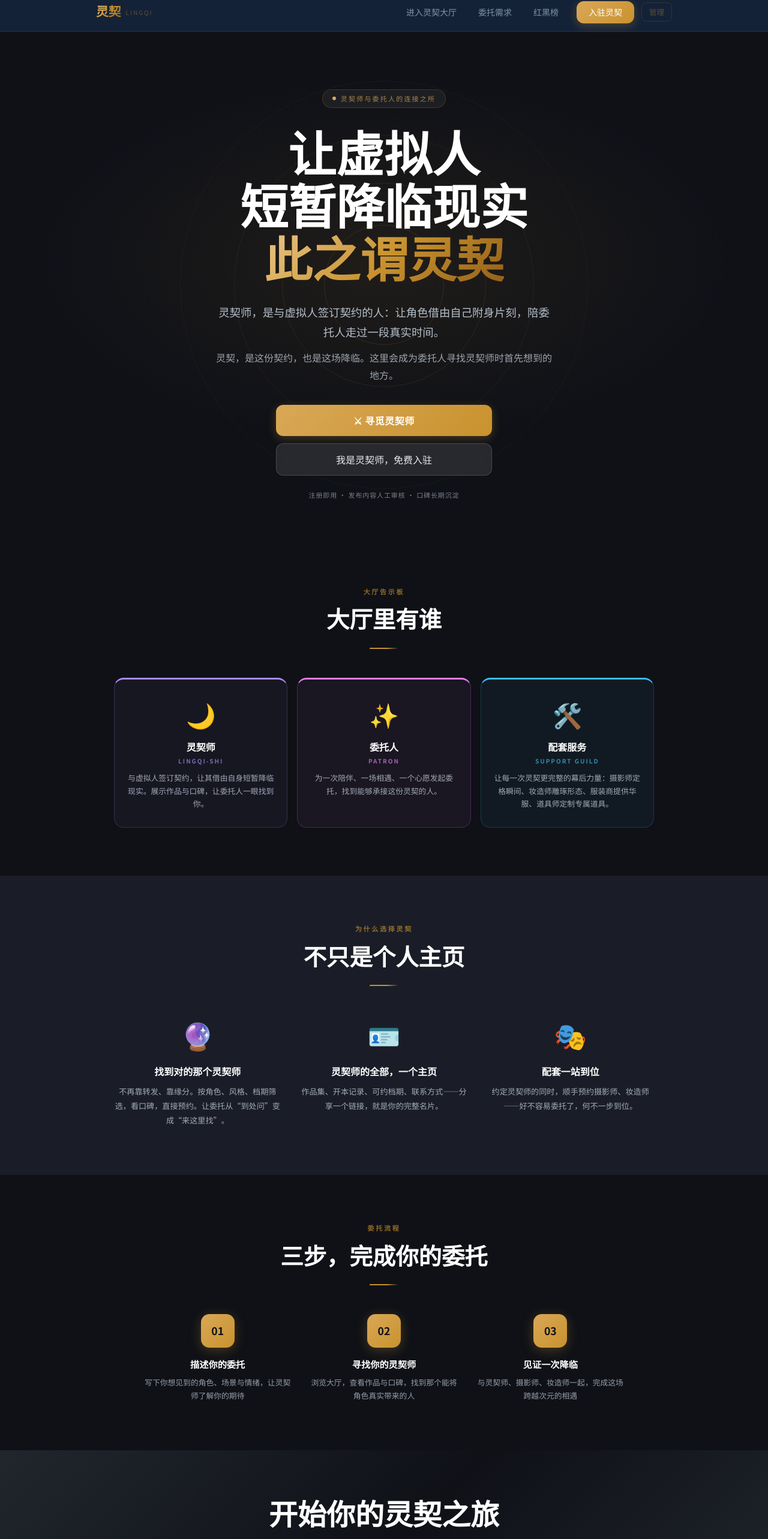
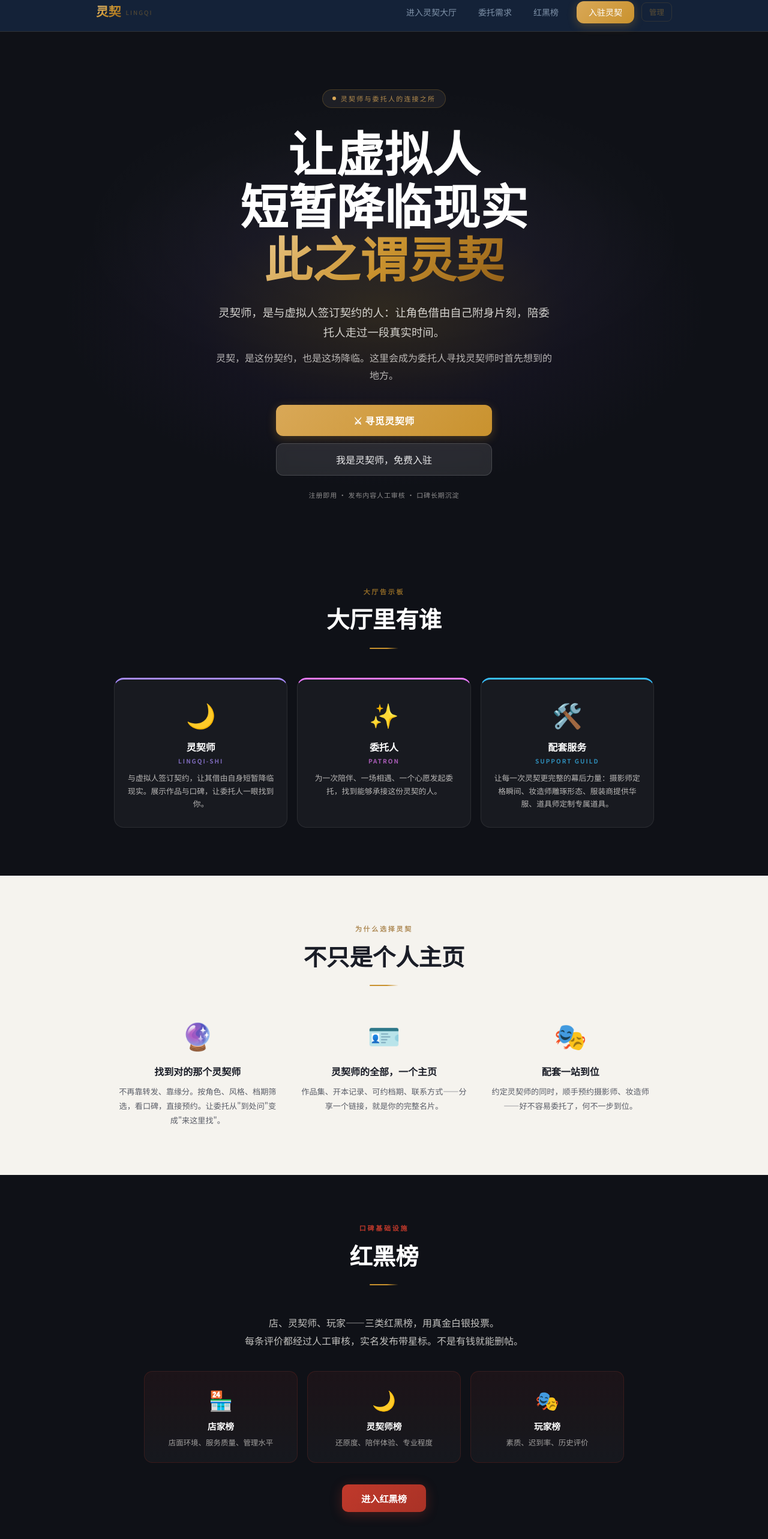
Before and after one commit to ToTheDeepSpace/LingQi, a React (Vite) app: page / in a window 1280 px wide. Shown: the part 12-2578 px from the top of the page at 60% size. Built offline with nearby package versions, Linux system fonts and the light colour scheme.

Commit message:
feat: 退出登录 + 首页红黑榜入口 + 暖色分段防邪恶

```diff
--- a/src/pages/Home.tsx
+++ b/src/pages/Home.tsx
@@ -7,7 +7,7 @@ const classes = [
 ];
 
 const features = [
-  { icon: '🔮', title: '找到对的那个灵契师',   desc: '不再靠转发、靠缘分。按角色、风格、档期筛选，看口碑，直接预约。让委托从“到处问”变成“来这里找”。' },
+  { icon: '🔮', title: '找到对的那个灵契师',   desc: '不再靠转发、靠缘分。按角色、风格、档期筛选，看口碑，直接预约。让委托从"到处问"变成"来这里找"。' },
   { icon: '🪪', title: '灵契师的全部，一个主页', desc: '作品集、开本记录、可约档期、联系方式——分享一个链接，就是你的完整名片。' },
   { icon: '🎭', title: '配套一站到位',          desc: '约定灵契师的同时，顺手预约摄影师、妆造师——好不容易委托了，何不一步到位。' },
 ];
@@ -21,6 +21,9 @@ const steps = [
 const C = '#0F1117';
 const C2 = '#1A1D27';
 const GOLD = '#d9a857';
+const WARM_BG = '#F5F3EE';
+const WARM_TEXT = '#1a1d27';
+const WARM_SUB = '#5a5d67';
 
 export default function Home() {
   return (
@@ -29,16 +32,14 @@ export default function Home() {
       {/* ───────────── HERO ───────────── */}
       <section style={{ minHeight: '100svh', backgroundColor: C, display: 'flex', flexDirection: 'column', alignItems: 'center', justifyContent: 'center', position: 'relative', overflow: 'hidden', padding: '6rem 1.25rem 4rem' }}>
 
-        <div style={{ position: 'absolute', inset: 0, background: `radial-gradient(ellipse 70% 55% at 50% 45%, rgba(201,146,46,0.09) 0%, transparent 65%)`, pointerEvents: 'none' }} />
+        <div style={{ position: 'absolute', inset: 0, background: 'radial-gradient(ellipse 60% 50% at 50% 55%, rgba(201,146,46,0.15) 0%, rgba(107,63,160,0.06) 40%, transparent 70%)', pointerEvents: 'none' }} />
 
-        {[680, 500, 340, 200].map((s, i) => (
-          <div key={s} style={{ position: 'absolute', width: s, height: s, borderRadius: '50%', border: `1px solid rgba(201,146,46,${0.06 + i * 0.03})`, pointerEvents: 'none', top: '50%', left: '50%', transform: 'translate(-50%,-50%)' }} className="hidden sm:block" />
-        ))}
+        <div style={{ position: 'absolute', inset: 0, background: 'radial-gradient(ellipse 40% 30% at 50% 40%, rgba(255,255,255,0.04) 0%, transparent 100%)', pointerEvents: 'none' }} />
 
         <div style={{ position: 'relative', zIndex: 1, textAlign: 'center', maxWidth: 700, width: '100%', display: 'flex', flexDirection: 'column', alignItems: 'center' }}>
 
-          <div style={{ display: 'inline-flex', alignItems: 'center', gap: 8, padding: '6px 16px', borderRadius: 999, background: 'rgba(255,255,255,0.05)', border: '1px solid rgba(201,146,46,0.22)', color: 'rgba(217,168,87,0.75)', fontSize: 11, letterSpacing: '0.2em', textTransform: 'uppercase', marginBottom: 36 }}>
-            <span style={{ width: 6, height: 6, borderRadius: '50%', backgroundColor: GOLD, animation: 'pulse 2s infinite' }} />
+          <div style={{ display: 'inline-flex', alignItems: 'center', gap: 8, padding: '6px 16px', borderRadius: 999, background: 'rgba(255,255,255,0.06)', border: '1px solid rgba(201,146,46,0.25)', color: 'rgba(217,168,87,0.8)', fontSize: 11, letterSpacing: '0.2em', textTransform: 'uppercase', marginBottom: 36 }}>
+            <span style={{ width: 6, height: 6, borderRadius: '50%', backgroundColor: GOLD }} />
             灵契师与委托人的连接之所
           </div>
 
@@ -48,10 +49,10 @@ export default function Home() {
             <span className="gradient-text-gold">此之谓灵契</span>
           </h1>
 
-          <p style={{ fontSize: 'clamp(0.95rem, 2.5vw, 1.15rem)', color: 'rgba(226,238,252,0.78)', lineHeight: 1.8, marginBottom: 12, textAlign: 'center', maxWidth: 560 }}>
+          <p style={{ fontSize: 'clamp(0.95rem, 2.5vw, 1.15rem)', color: 'rgba(245,243,238,0.85)', lineHeight: 1.8, marginBottom: 12, textAlign: 'center', maxWidth: 560 }}>
             灵契师，是与虚拟人签订契约的人：让角色借由自己附身片刻，陪委托人走过一段真实时间。
           </p>
-          <p style={{ fontSize: 'clamp(0.85rem, 2vw, 1rem)', color: 'rgba(226,238,252,0.66)', lineHeight: 1.8, marginBottom: 36, textAlign: 'center', maxWidth: 560 }}>
+          <p style={{ fontSize: 'clamp(0.85rem, 2vw, 1rem)', color: 'rgba(245,243,238,0.72)', lineHeight: 1.8, marginBottom: 36, textAlign: 'center', maxWidth: 560 }}>
             灵契，是这份契约，也是这场降临。这里会成为委托人寻找灵契师时首先想到的地方。
           </p>
 
@@ -64,7 +65,7 @@ export default function Home() {
             </Link>
           </div>
 
-          <p style={{ marginTop: 24, fontSize: 11, letterSpacing: '0.08em', color: 'rgba(226,238,252,0.5)', textAlign: 'center' }}>
+          <p style={{ marginTop: 24, fontSize: 11, letterSpacing: '0.08em', color: 'rgba(245,243,238,0.55)', textAlign: 'center' }}>
             注册即用 · 发布内容人工审核 · 口碑长期沉淀
           </p>
         </div>
@@ -80,41 +81,83 @@ export default function Home() {
 
           <div style={{ display: 'grid', gridTemplateColumns: 'repeat(auto-fit, minmax(200px, 1fr))', gap: 16 }}>
             {classes.map(({ icon, role, sub, desc, accent }) => (
-              <div key={role} style={{ backgroundColor: `${accent}0d`, border: `1px solid ${accent}33`, borderTop: `3px solid ${accent}`, borderRadius: 16, padding: '28px 20px', textAlign: 'center', transition: 'transform 0.2s, box-shadow 0.2s' }}
+              <div key={role} style={{ backgroundColor: 'rgba(255,255,255,0.04)', border: '1px solid rgba(255,255,255,0.08)', borderRadius: 16, padding: '28px 20px', textAlign: 'center', transition: 'transform 0.2s, box-shadow 0.2s', borderTop: `3px solid ${accent}` }}
                 onMouseEnter={e => { (e.currentTarget as HTMLElement).style.transform = 'translateY(-4px)'; (e.currentTarget as HTMLElement).style.boxShadow = `0 12px 32px ${accent}22`; }}
                 onMouseLeave={e => { (e.currentTarget as HTMLElement).style.transform = 'none'; (e.currentTarget as HTMLElement).style.boxShadow = 'none'; }}>
                 <div style={{ fontSize: 40, marginBottom: 12 }}>{icon}</div>
                 <h3 style={{ fontWeight: 700, fontSize: '1rem', color: '#fff', marginBottom: 4 }}>{role}</h3>
                 <p style={{ fontSize: 10, fontWeight: 600, letterSpacing: '0.2em', textTransform: 'uppercase', color: accent, opacity: 0.7, marginBottom: 10 }}>{sub}</p>
-                <p style={{ fontSize: '0.8rem', color: 'rgba(226,238,252,0.68)', lineHeight: 1.7 }}>{desc}</p>
+                <p style={{ fontSize: '0.8rem', color: 'rgba(245,243,238,0.72)', lineHeight: 1.7 }}>{desc}</p>
               </div>
             ))}
           </div>
         </div>
       </section>
 
-      {/* ───────────── 为什么选灵契 ───────────── */}
-      <section style={{ backgroundColor: C2, padding: '5rem 1.25rem' }}>
+      {/* ───────────── 为什么选灵契（暖色段） ───────────── */}
+      <section style={{ backgroundColor: WARM_BG, padding: '5rem 1.25rem' }}>
         <div style={{ maxWidth: 900, margin: '0 auto', textAlign: 'center' }}>
 
-          <p style={{ fontSize: 11, fontWeight: 600, letterSpacing: '0.25em', textTransform: 'uppercase', color: 'rgba(201,146,46,0.7)', marginBottom: 12 }}>为什么选择灵契</p>
-          <h2 style={{ fontFamily: 'var(--font-serif)', fontWeight: 900, fontSize: 'clamp(1.6rem, 4vw, 2.4rem)', marginBottom: 16 }}>不只是个人主页</h2>
+          <p style={{ fontSize: 11, fontWeight: 600, letterSpacing: '0.25em', textTransform: 'uppercase', color: 'rgba(146,95,24,0.7)', marginBottom: 12 }}>为什么选择灵契</p>
+          <h2 style={{ fontFamily: 'var(--font-serif)', fontWeight: 900, fontSize: 'clamp(1.6rem, 4vw, 2.4rem)', marginBottom: 16, color: WARM_TEXT }}>不只是个人主页</h2>
           <div className="gold-line" style={{ margin: '0 auto 48px' }} />
 
           <div style={{ display: 'grid', gridTemplateColumns: 'repeat(auto-fit, minmax(220px, 1fr))', gap: 32 }}>
             {features.map(({ icon, title, desc }) => (
               <div key={title} style={{ textAlign: 'center' }}>
                 <div style={{ fontSize: 44, marginBottom: 16 }}>{icon}</div>
-                <h3 style={{ fontWeight: 700, fontSize: '1rem', color: '#fff', marginBottom: 10 }}>{title}</h3>
-                <p style={{ fontSize: '0.82rem', color: 'rgba(226,238,252,0.68)', lineHeight: 1.8 }}>{desc}</p>
+                <h3 style={{ fontWeight: 700, fontSize: '1rem', color: WARM_TEXT, marginBottom: 10 }}>{title}</h3>
+                <p style={{ fontSize: '0.82rem', color: WARM_SUB, lineHeight: 1.8 }}>{desc}</p>
               </div>
             ))}
           </div>
         </div>
       </section>
 
+      {/* ───────────── 红黑榜 ───────────── */}
+      <section style={{ backgroundColor: C, padding: '5rem 1.25rem' }}>
+        <div style={{ maxWidth: 800, margin: '0 auto', textAlign: 'center' }}>
+
+          <p style={{ fontSize: 11, fontWeight: 600, letterSpacing: '0.25em', textTransform: 'uppercase', color: '#c0392b', marginBottom: 12 }}>口碑基础设施</p>
+          <h2 style={{ fontFamily: 'var(--font-serif)', fontWeight: 900, fontSize: 'clamp(1.6rem, 4vw, 2.4rem)', marginBottom: 16 }}>红黑榜</h2>
+          <div className="gold-line" style={{ margin: '0 auto 48px' }} />
+
+          <p style={{ fontSize: '1rem', color: 'rgba(245,243,238,0.78)', lineHeight: 1.85, maxWidth: 600, margin: '0 auto 36px' }}>
+            店、灵契师、玩家——三类红黑榜，用真金白银投票。<br />
+            每条评价都经过人工审核，实名发布带星标。不是有钱就能删帖。
+          </p>
+
+          <div style={{ display: 'grid', gridTemplateColumns: 'repeat(auto-fit, minmax(180px, 1fr))', gap: 16, marginBottom: 36 }}>
+            {[
+              { icon: '🏪', label: '店家榜', desc: '店面环境、服务质量、管理水平' },
+              { icon: '🌙', label: '灵契师榜', desc: '还原度、陪伴体验、专业程度' },
+              { icon: '🎭', label: '玩家榜', desc: '素质、迟到率、历史评价' },
+            ].map(({ icon, label, desc }) => (
+              <div key={label} style={{ padding: '22px 16px', borderRadius: 14, border: '1px solid rgba(192,57,43,0.18)', background: 'linear-gradient(180deg, rgba(192,57,43,0.08), rgba(255,255,255,0.03))', textAlign: 'center' }}>
+                <div style={{ fontSize: 32, marginBottom: 10 }}>{icon}</div>
+                <h3 style={{ fontWeight: 700, fontSize: '0.92rem', color: '#fff', marginBottom: 6 }}>{label}</h3>
+                <p style={{ fontSize: '0.78rem', color: 'rgba(245,243,238,0.62)', lineHeight: 1.6 }}>{desc}</p>
+              </div>
+            ))}
+          </div>
+
+          <Link to="/rankings" style={{
+            display: 'inline-flex', alignItems: 'center', gap: 8,
+            padding: '12px 32px', borderRadius: 10,
+            background: 'linear-gradient(135deg, #c0392b 0%, #a93226 100%)',
+            color: '#fff', textDecoration: 'none', fontWeight: 700, fontSize: '0.95rem',
+            boxShadow: '0 4px 20px rgba(192,57,43,0.3)',
+            transition: 'all 0.3s',
+          }}
+            onMouseEnter={e => { e.currentTarget.style.transform = 'translateY(-2px)'; e.currentTarget.style.boxShadow = '0 8px 28px rgba(192,57,43,0.45)'; }}
+            onMouseLeave={e => { e.currentTarget.style.transform = 'none'; e.currentTarget.style.boxShadow = '0 4px 20px rgba(192,57,43,0.3)'; }}>
+            进入红黑榜
+          </Link>
+        </div>
+      </section>
+
       {/* ───────────── 三步完成委托 ───────────── */}
-      <section style={{ backgroundColor: C, padding: '5rem 1.25rem' }}>
+      <section style={{ backgroundColor: C2, padding: '5rem 1.25rem' }}>
         <div style={{ maxWidth: 800, margin: '0 auto', textAlign: 'center' }}>
 
           <p style={{ fontSize: 11, fontWeight: 600, letterSpacing: '0.25em', textTransform: 'uppercase', color: 'rgba(201,146,46,0.7)', marginBottom: 12 }}>委托流程</p>
@@ -126,7 +169,7 @@ export default function Home() {
               <div key={n} style={{ textAlign: 'center' }}>
                 <div style={{ width: 56, height: 56, borderRadius: 14, background: `linear-gradient(135deg, ${GOLD} 0%, #c9922e 100%)`, color: C, fontWeight: 900, fontSize: '1.1rem', display: 'flex', alignItems: 'center', justifyContent: 'center', margin: '0 auto 16px', boxShadow: `0 4px 20px rgba(201,146,46,0.3)` }}>{n}</div>
                 <h3 style={{ fontWeight: 700, fontSize: '0.95rem', color: '#fff', marginBottom: 8 }}>{title}</h3>
-                <p style={{ fontSize: '0.8rem', color: 'rgba(226,238,252,0.64)', lineHeight: 1.7 }}>{desc}</p>
+                <p style={{ fontSize: '0.8rem', color: 'rgba(245,243,238,0.68)', lineHeight: 1.7 }}>{desc}</p>
               </div>
             ))}
           </div>
@@ -134,11 +177,11 @@ export default function Home() {
       </section>
 
       {/* ───────────── CTA ───────────── */}
-      <section style={{ padding: '5rem 1.25rem', background: `linear-gradient(135deg, #21262d 0%, ${C} 50%, #21262d 100%)`, position: 'relative', overflow: 'hidden' }}>
-        <div style={{ position: 'absolute', inset: 0, background: 'radial-gradient(ellipse 60% 50% at 50% 100%, rgba(201,146,46,0.1) 0%, transparent 70%)', pointerEvents: 'none' }} />
+      <section style={{ padding: '5rem 1.25rem', background: `linear-gradient(135deg, ${C2} 0%, ${C} 50%, ${C2} 100%)`, position: 'relative', overflow: 'hidden' }}>
+        <div style={{ position: 'absolute', inset: 0, background: 'radial-gradient(ellipse 60% 50% at 50% 100%, rgba(201,146,46,0.12) 0%, transparent 70%)', pointerEvents: 'none' }} />
         <div style={{ position: 'relative', maxWidth: 560, margin: '0 auto', textAlign: 'center' }}>
           <h2 style={{ fontFamily: 'var(--font-serif)', fontWeight: 900, fontSize: 'clamp(1.8rem, 5vw, 3rem)', marginBottom: 16, lineHeight: 1.2 }}>开始你的灵契之旅</h2>
-          <p style={{ color: 'rgba(226,238,252,0.68)', fontSize: '1.05rem', marginBottom: 36, lineHeight: 1.8 }}>无论你是委托人，还是灵契师——这里都为这场契约留好了入口。</p>
+          <p style={{ color: 'rgba(245,243,238,0.72)', fontSize: '1.05rem', marginBottom: 36, lineHeight: 1.8 }}>无论你是委托人，还是灵契师——这里都为这场契约留好了入口。</p>
           <Link to="/explore" className="btn-gold" style={{ display: 'inline-block', padding: '14px 48px', fontSize: '1rem', fontWeight: 600 }}>
             进入灵契大厅
           </Link>
@@ -147,12 +190,14 @@ export default function Home() {
 
       {/* ───────────── Footer ───────────── */}
       <footer style={{ backgroundColor: C, borderTop: '1px solid rgba(201,146,46,0.1)', padding: '2.5rem 1.25rem' }}>
-        <div style={{ maxWidth: 900, margin: '0 auto', display: 'flex', flexDirection: 'column', alignItems: 'center', gap: 16, textAlign: 'center', color: 'rgba(226,238,252,0.58)', fontSize: '0.875rem' }}>
+        <div style={{ maxWidth: 900, margin: '0 auto', display: 'flex', flexDirection: 'column', alignItems: 'center', gap: 16, textAlign: 'center', color: 'rgba(245,243,238,0.6)', fontSize: '0.875rem' }}>
           <span className="gradient-text-gold" style={{ fontFamily: 'var(--font-serif)', fontWeight: 900, fontSize: '1.25rem' }}>灵契</span>
           <span>与虚拟人签订契约，让其借由灵契师短暂附身并降临现实，此之谓灵契</span>
-          <div style={{ display: 'flex', gap: 24 }}>
-            <Link to="/explore" style={{ color: 'rgba(226,238,252,0.62)', textDecoration: 'none' }} onMouseEnter={e => (e.currentTarget.style.color = '#fff')} onMouseLeave={e => (e.currentTarget.style.color = 'rgba(226,238,252,0.62)')}>进入大厅</Link>
-            <Link to="/login" style={{ color: 'rgba(226,238,252,0.62)', textDecoration: 'none' }} onMouseEnter={e => (e.currentTarget.style.color = '#fff')} onMouseLeave={e => (e.currentTarget.style.color = 'rgba(226,238,252,0.62)')}>入驻</Link>
+          <div style={{ display: 'flex', gap: 24, flexWrap: 'wrap', justifyContent: 'center' }}>
+            <Link to="/explore" style={{ color: 'rgba(245,243,238,0.65)', textDecoration: 'none' }} onMouseEnter={e => (e.currentTarget.style.color = '#fff')} onMouseLeave={e => (e.currentTarget.style.color = 'rgba(245,243,238,0.65)')}>进入大厅</Link>
+            <Link to="/commissions" style={{ color: 'rgba(245,243,238,0.65)', textDecoration: 'none' }} onMouseEnter={e => (e.currentTarget.style.color = '#fff')} onMouseLeave={e => (e.currentTarget.style.color = 'rgba(245,243,238,0.65)')}>委托需求</Link>
+            <Link to="/rankings" style={{ color: 'rgba(245,243,238,0.65)', textDecoration: 'none' }} onMouseEnter={e => (e.currentTarget.style.color = '#fff')} onMouseLeave={e => (e.currentTarget.style.color = 'rgba(245,243,238,0.65)')}>红黑榜</Link>
+            <Link to="/login" style={{ color: 'rgba(245,243,238,0.65)', textDecoration: 'none' }} onMouseEnter={e => (e.currentTarget.style.color = '#fff')} onMouseLeave={e => (e.currentTarget.style.color = 'rgba(245,243,238,0.65)')}>入驻</Link>
           </div>
         </div>
       </footer>
```
Also changed, not shown: src/components/Navbar.tsx (+31 -2 lines).
